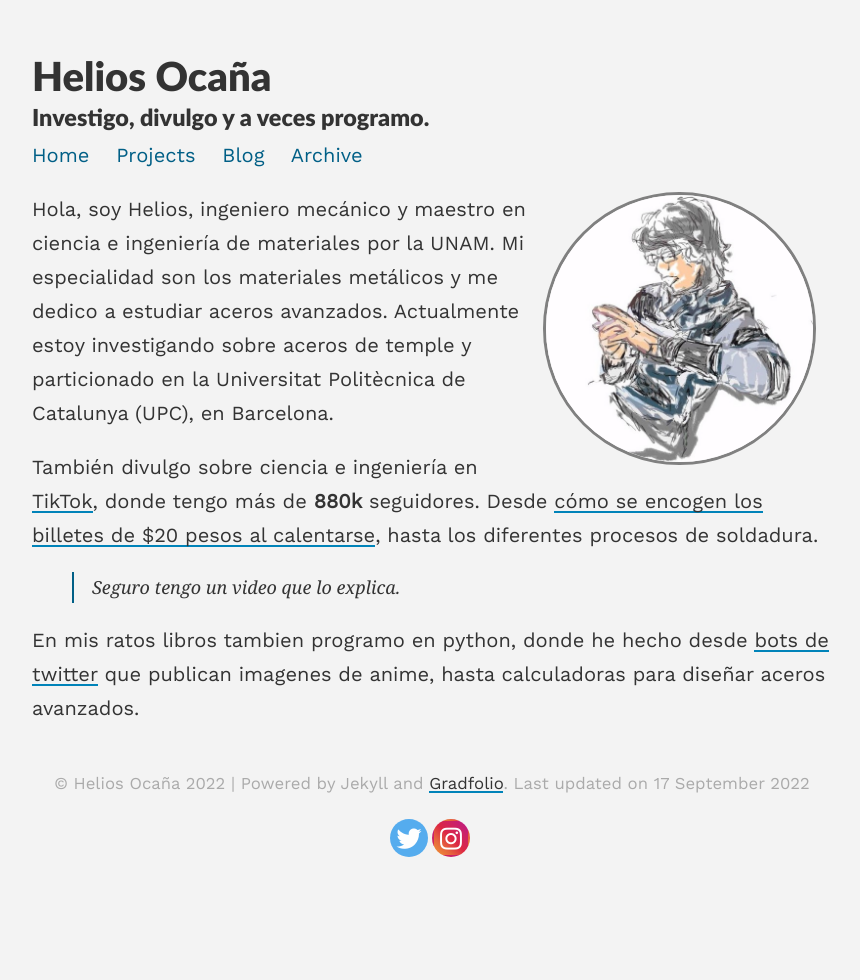
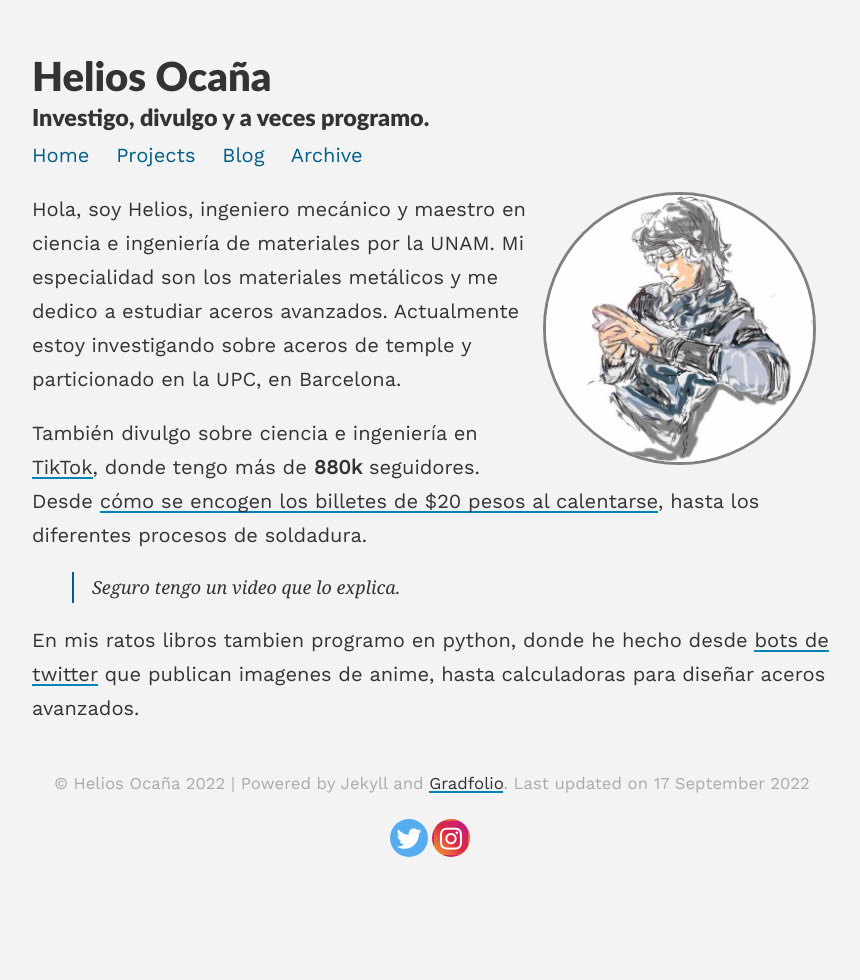
Before and after one commit to Heliouz/Heliouz.github.io, a Jekyll site: the page built from index.md, in a window 1280 px wide. Shown: the whole page, without its empty margins (208-1068 px from the left). Built offline with Jekyll 4.4.1, drawn with Linux system fonts in a browser that asks for light colours; nearby versions of some CDN libraries.

Commit message:
Update index.md

```diff
--- a/index.md
+++ b/index.md
@@ -7,7 +7,7 @@ profile:
 published: true
 ---
 
-Hola, soy Helios, ingeniero mecánico y maestro en ciencia e ingeniería de materiales por la UNAM. Mi especialidad son los materiales metálicos y me dedico a estudiar aceros avanzados. Actualmente estoy investigando sobre aceros de temple y particionado en la Universitat Politècnica de Catalunya (UPC), en Barcelona.
+Hola, soy Helios, ingeniero mecánico y maestro en ciencia e ingeniería de materiales por la UNAM. Mi especialidad son los materiales metálicos y me dedico a estudiar aceros avanzados. Actualmente estoy investigando sobre aceros de temple y particionado en la UPC, en Barcelona.
 
 También divulgo sobre ciencia e ingeniería en [TikTok](https://www.tiktok.com/@heliouz_){:target="_blank"}, donde tengo más de __880k__ seguidores. Desde [cómo se encogen los billetes de $20 pesos al calentarse](https://www.sdpnoticias.com/estilo-de-vida/por-que-se-encoge-un-billete-de-20-pesos-al-calentarse-cientifico-lo-explica/){:target="_blank"}, hasta los diferentes procesos de soldadura.
 
```
